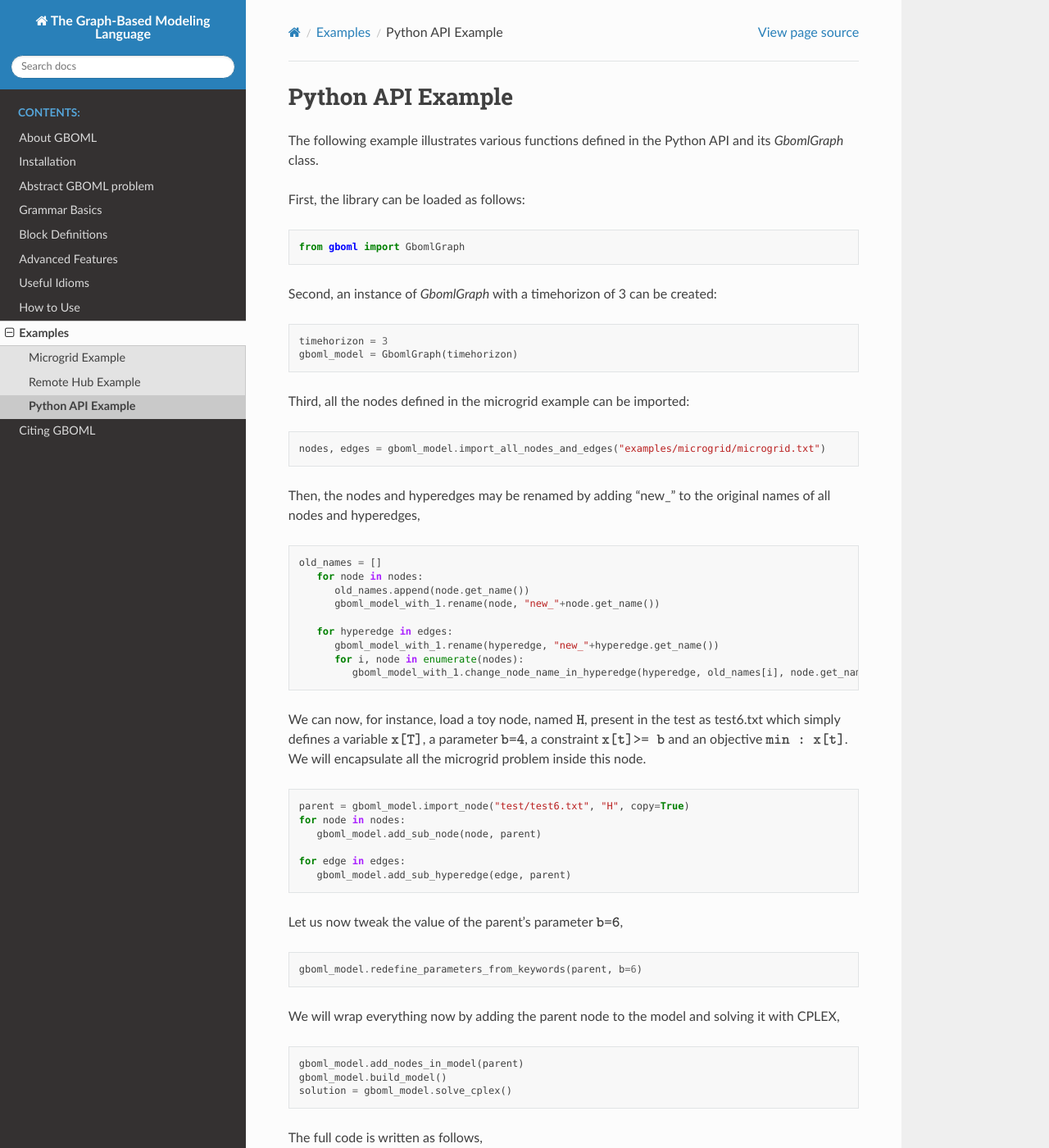
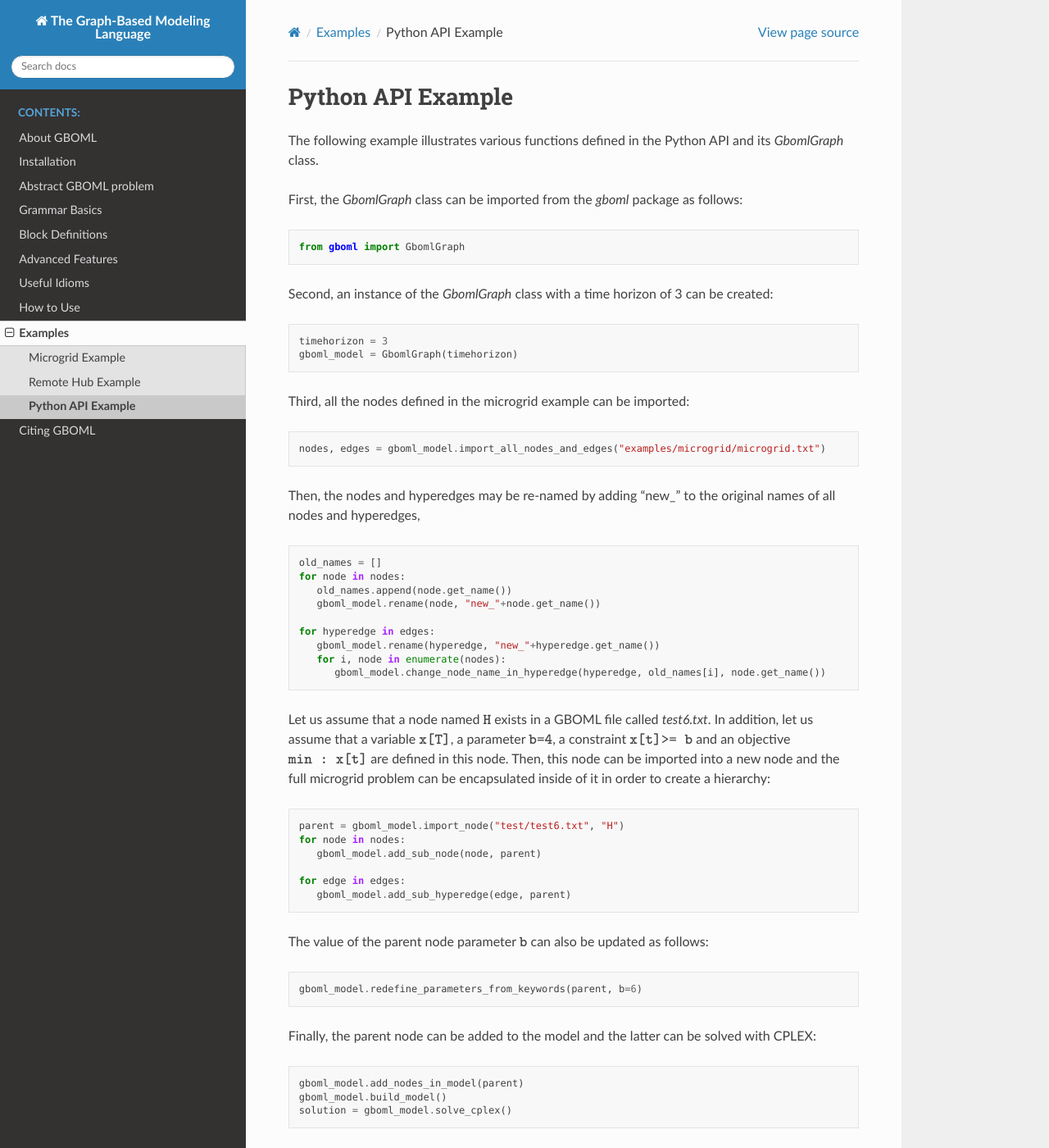
Before and after one commit to MathiasPBerger/gboml-docs-test, a Sphinx documentation site: the page built from docs/source/python_api_example.rst, in a window 1280 px wide and 1400 px high. Shown: the whole window at 82% size. Built offline with Sphinx 7.4.7 and the Read the Docs theme 2.0.0, drawn with Linux system fonts in a browser that asks for light colours; some of the changed text lies outside the part shown.

Commit message:
First complete pass through Python API example.

```diff
--- a/docs/source/python_api_example.rst
+++ b/docs/source/python_api_example.rst
@@ -3,13 +3,13 @@ Python API Example
 
 The following example illustrates various functions defined in the Python API and its *GbomlGraph* class.
 
-First, the library can be loaded as follows:
+First, the *GbomlGraph* class can be imported from the *gboml* package as follows:
 
 .. code-block:: python
 
    from gboml import GbomlGraph
 
-Second, an instance of *GbomlGraph* with a timehorizon of 3 can be created:
+Second, an instance of the *GbomlGraph* class with a time horizon of 3 can be created:
 
 .. code-block:: python
 
@@ -22,38 +22,39 @@ Third, all the nodes defined in the microgrid example can be imported:
 
    nodes, edges = gboml_model.import_all_nodes_and_edges("examples/microgrid/microgrid.txt")
 
-Then, the nodes and hyperedges may be renamed by adding "new\_" to the original names of all nodes and hyperedges,
+Then, the nodes and hyperedges may be re-named by adding "new\_" to the original names of all nodes and hyperedges,
 
 .. code-block:: python
 
    old_names = []
-      for node in nodes:
-         old_names.append(node.get_name())
-         gboml_model_with_1.rename(node, "new_"+node.get_name())
+   for node in nodes:
+      old_names.append(node.get_name())
+      gboml_model.rename(node, "new_"+node.get_name())
 
-      for hyperedge in edges:
-         gboml_model_with_1.rename(hyperedge, "new_"+hyperedge.get_name())
-         for i, node in enumerate(nodes):
-            gboml_model_with_1.change_node_name_in_hyperedge(hyperedge, old_names[i], node.get_name())
+   for hyperedge in edges:
+      gboml_model.rename(hyperedge, "new_"+hyperedge.get_name())
+      for i, node in enumerate(nodes):
+         gboml_model.change_node_name_in_hyperedge(hyperedge, old_names[i], node.get_name())
 
-We can now, for instance, load a toy node, named :math:`\texttt{H}`, present in the test as test6.txt which simply defines a variable :math:`\texttt{x[T]}`, a parameter :math:`\texttt{b=4}`, a constraint :math:`\texttt{x[t]>= b}` and an objective :math:`\texttt{min : x[t]}`. We will encapsulate all the microgrid problem inside this node.
+Let us assume that a node named :math:`\texttt{H}` exists in a GBOML file called *test6.txt*. In addition, let us assume that a variable :math:`\texttt{x[T]}`, a parameter :math:`\texttt{b=4}`, a constraint :math:`\texttt{x[t]>= b}` and an objective :math:`\texttt{min : x[t]}` are defined in this node.
+Then, this node can be imported into a new node and the full microgrid problem can be encapsulated inside of it in order to create a hierarchy:
 
 .. code-block:: python
 
-   parent = gboml_model.import_node("test/test6.txt", "H", copy=True)
+   parent = gboml_model.import_node("test/test6.txt", "H")
    for node in nodes:
       gboml_model.add_sub_node(node, parent)
 
    for edge in edges:
       gboml_model.add_sub_hyperedge(edge, parent)
 
-Let us now tweak the value of the parent's parameter :math:`\texttt{b=6}`,
+The value of the parent node parameter :math:`\texttt{b}` can also be updated as follows:
 
 .. code-block:: python
 
    gboml_model.redefine_parameters_from_keywords(parent, b=6)
 
-We will wrap everything now by adding the parent node to the model and solving it with CPLEX,
+Finally, the parent node can be added to the model and the latter can be solved with CPLEX:
 
 .. code-block:: python
 
@@ -61,7 +62,7 @@ We will wrap everything now by adding the parent node to the model and solving i
    gboml_model.build_model()
    solution = gboml_model.solve_cplex()
 
-The full code is written as follows,
+To recap, the full code reads:
 
 .. code-block:: python
 
@@ -71,16 +72,16 @@ The full code is written as follows,
    gboml_model = GbomlGraph(timehorizon)
    nodes, edges = gboml_model.import_all_nodes_and_edges("examples/microgrid/microgrid.txt")
    old_names = []
-      for node in nodes:
-         old_names.append(node.get_name())
-         gboml_model_with_1.rename(node, "new_"+node.get_name())
+   for node in nodes:
+      old_names.append(node.get_name())
+      gboml_model.rename(node, "new_"+node.get_name())
 
-      for hyperedge in edges:
-         gboml_model_with_1.rename(hyperedge, "new_"+hyperedge.get_name())
-         for i, node in enumerate(nodes):
-            gboml_model_with_1.change_node_name_in_hyperedge(hyperedge, old_names[i], node.get_name())
+   for hyperedge in edges:
+      gboml_model.rename(hyperedge, "new_"+hyperedge.get_name())
+      for i, node in enumerate(nodes):
+         gboml_model.change_node_name_in_hyperedge(hyperedge, old_names[i], node.get_name())
 
-   parent = gboml_model.import_node("test/test6.txt", "H", copy=True)
+   parent = gboml_model.import_node("test/test6.txt", "H")
    for node in nodes:
       gboml_model.add_sub_node(node, parent)
 
```
